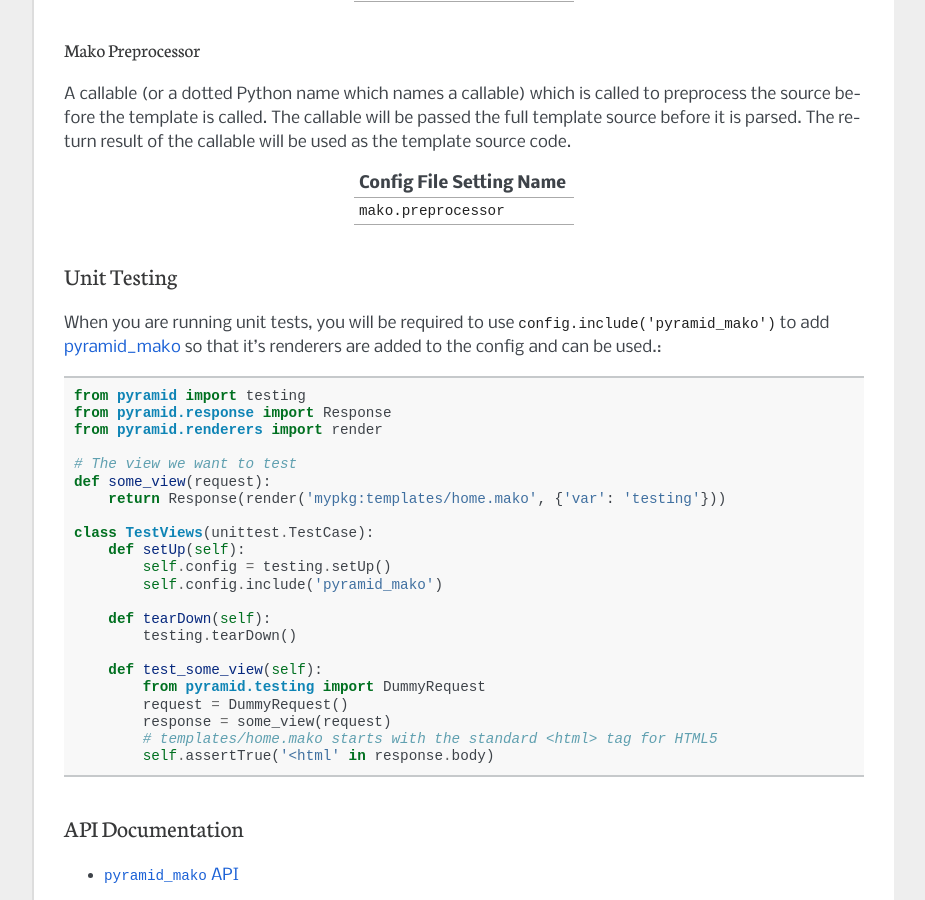
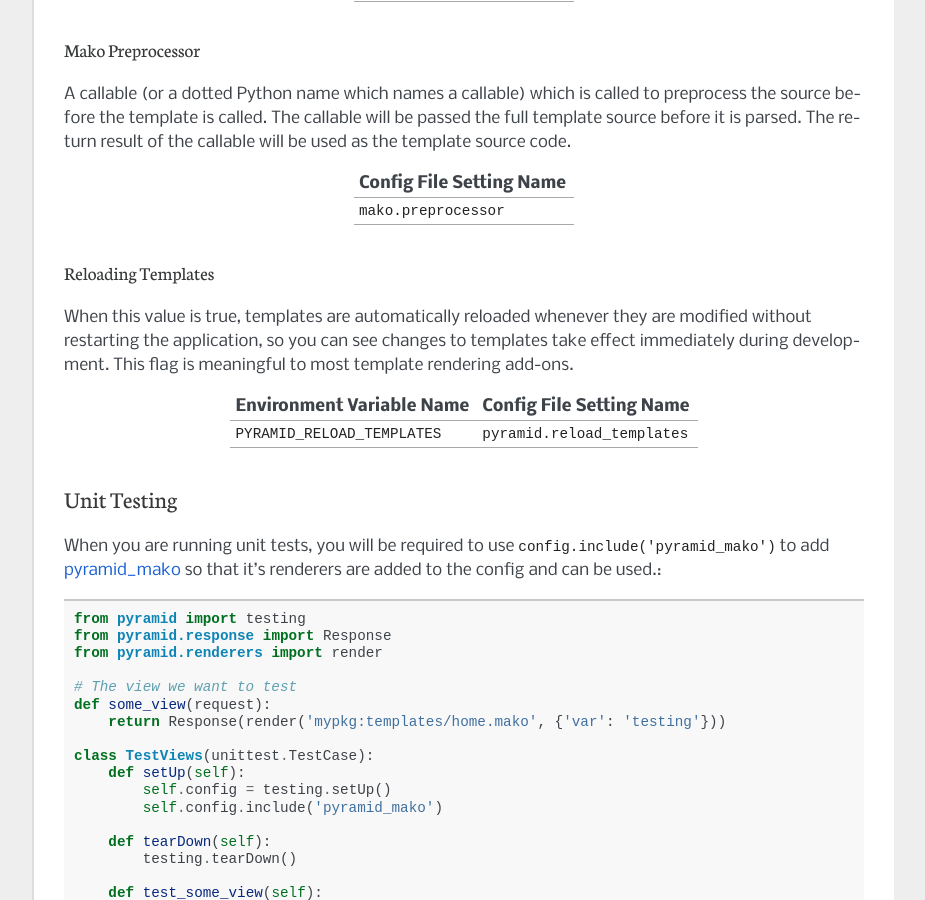
Before and after one commit to Pylons/pyramid_mako, a Sphinx documentation site: the page built from docs/index.rst, in a window 1280 px wide and 900 px high, scrolled down 5449 px. Shown: the whole window, without its empty margins (198-1123 px from the left). Built offline with Sphinx 7.4.7, drawn with Linux system fonts in a browser that asks for light colours.

Commit message:
document reloading setting

```diff
--- a/docs/index.rst
+++ b/docs/index.rst
@@ -366,6 +366,23 @@
 |                             |
 +-----------------------------+
 
+Reloading Templates
+-------------------
+
+When this value is true, templates are automatically reloaded whenever they are
+modified without restarting the application, so you can see changes to
+templates take effect immediately during development.  This flag is meaningful
+to most template rendering add-ons.
+
++---------------------------------+--------------------------------+
+| Environment Variable Name       | Config File Setting Name       |
++=================================+================================+
+| ``PYRAMID_RELOAD_TEMPLATES``    |  ``pyramid.reload_templates``  |
+|                                 |                                |
+|                                 |                                |
+|                                 |                                |
++---------------------------------+--------------------------------+
+
 Unit Testing
 ============
 
```
